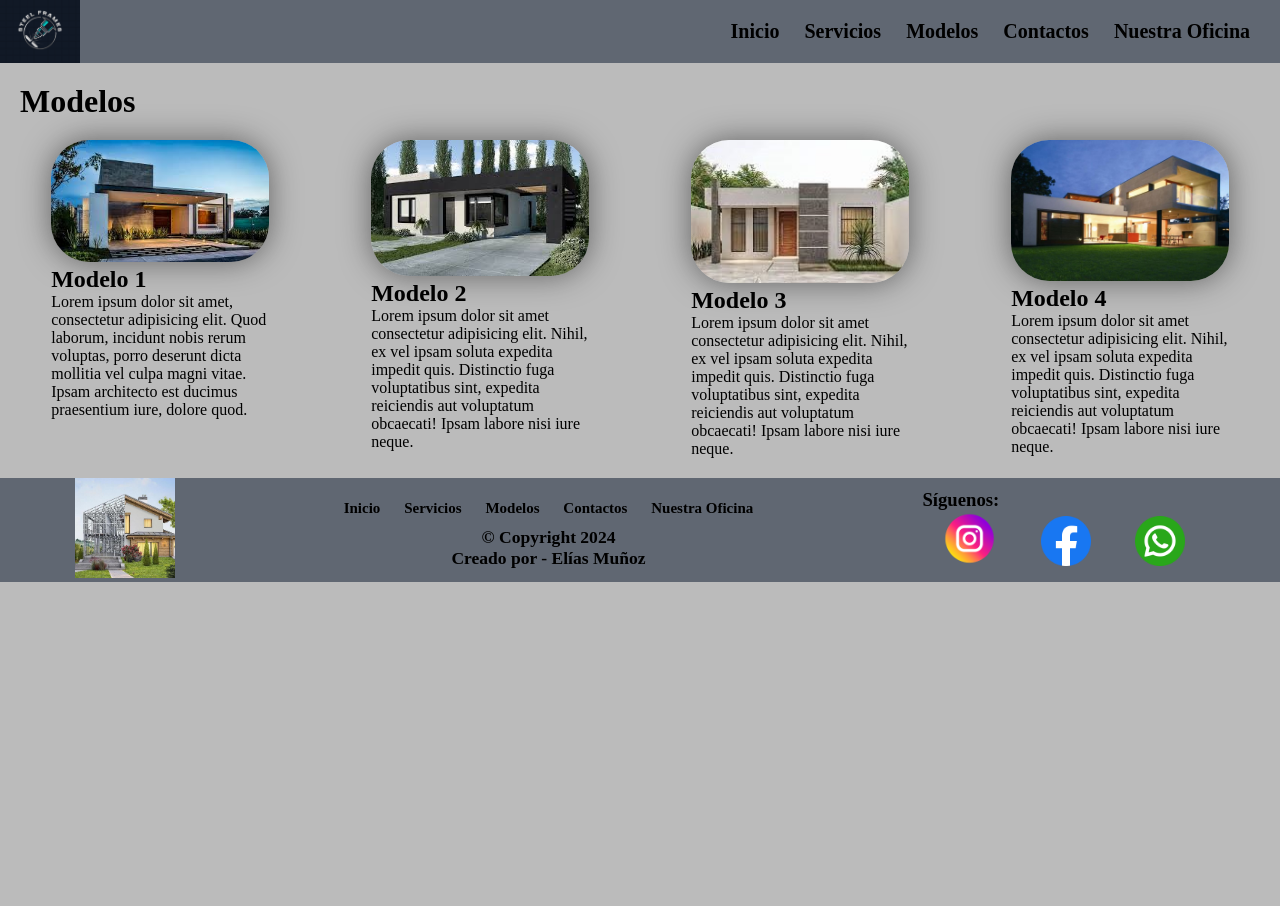
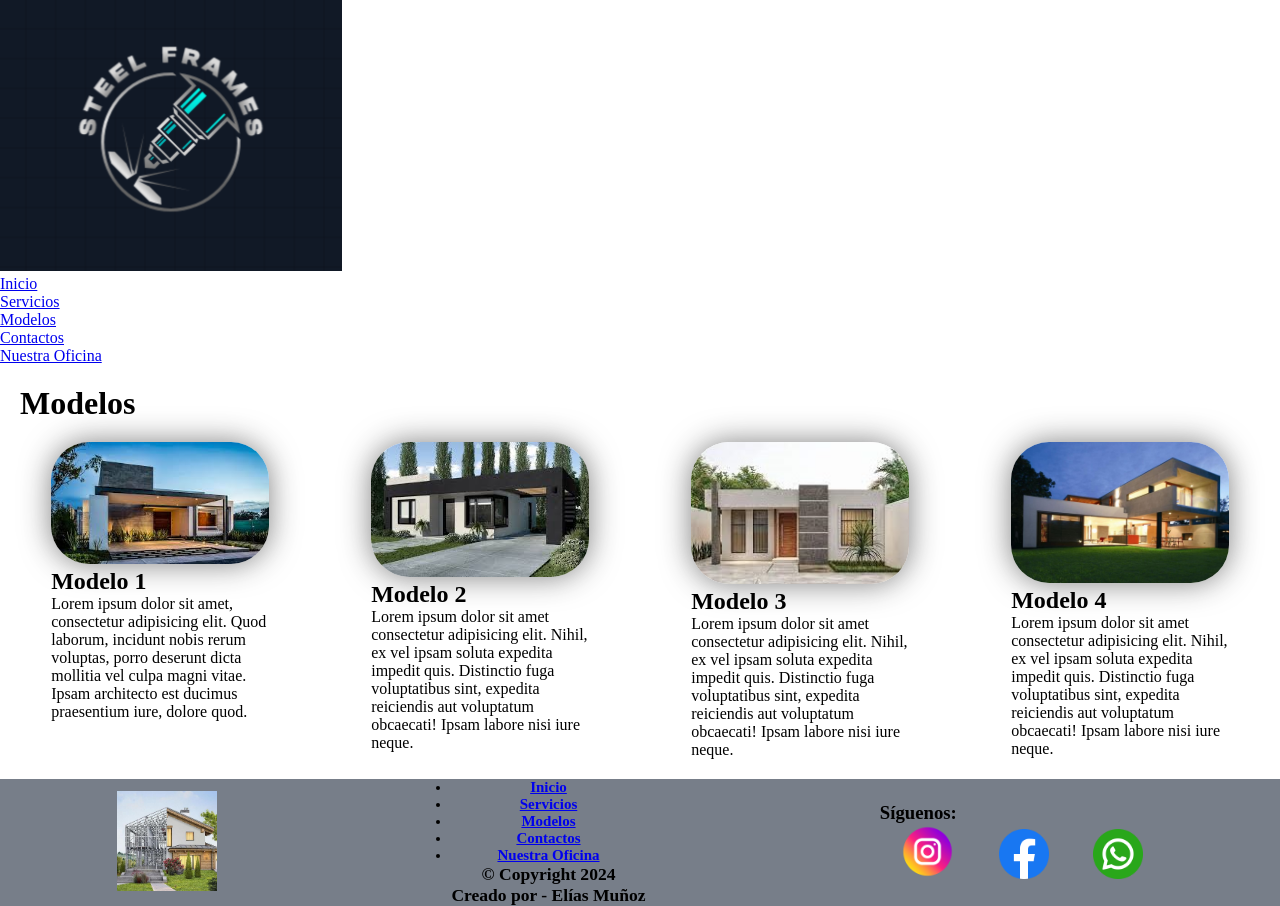
Before and after one commit to EliasNahu/Steel-Frames, a plain HTML site: page pages/modelos.html in a window 1280 px wide. Before the commit the page ends 800 px from the top, so only its background shows below. Drawn offline with Linux system fonts and the light colour scheme.

Commit message:
primer Commit de mi proyecto

```diff
--- a/css/styleModelos.css
+++ b/css/styleModelos.css
@@ -5,52 +5,53 @@
     border: 1px red solid;*/
 }
 
-ul{
+/* ul{
     display: inline-block;
 }
 
 li{
     list-style: none;
     display: inline-block;
-}
+} */
 
 
 
 /* ESTILOS BODY*/
-#body {
+/* #body {
     width: 100%;
     height: 100%;
     margin: auto;
     background-color: rgb(187, 187, 187);
-}
+} */
 
 
 
 /*ESTILOS HEADER*/
-#header {
+/* #header {
     background-color: rgba(53, 63, 80, 0.671);
     width: 100%;
     display: flex;
     justify-content: space-between;
     align-items: center;
-}
+} */
 
-.headerLogo {
+/* .headerLogo {
     width: 80px;
-}
+} */
 
-#navbar {
+/* #navbar {
     text-align: right;
     margin-left: 15px;
     font-weight: 600;
     font-size: 20px;
-}
+    text-align: center;
+} */
 
-#navbar , ul , li a {
+/* #navbar , ul , li a {
     color: black;
-    text-decoration: none; /* quita subrayado */
+    text-decoration: none;
     padding: 10px;
-}
+    } */
 
 
 
```
